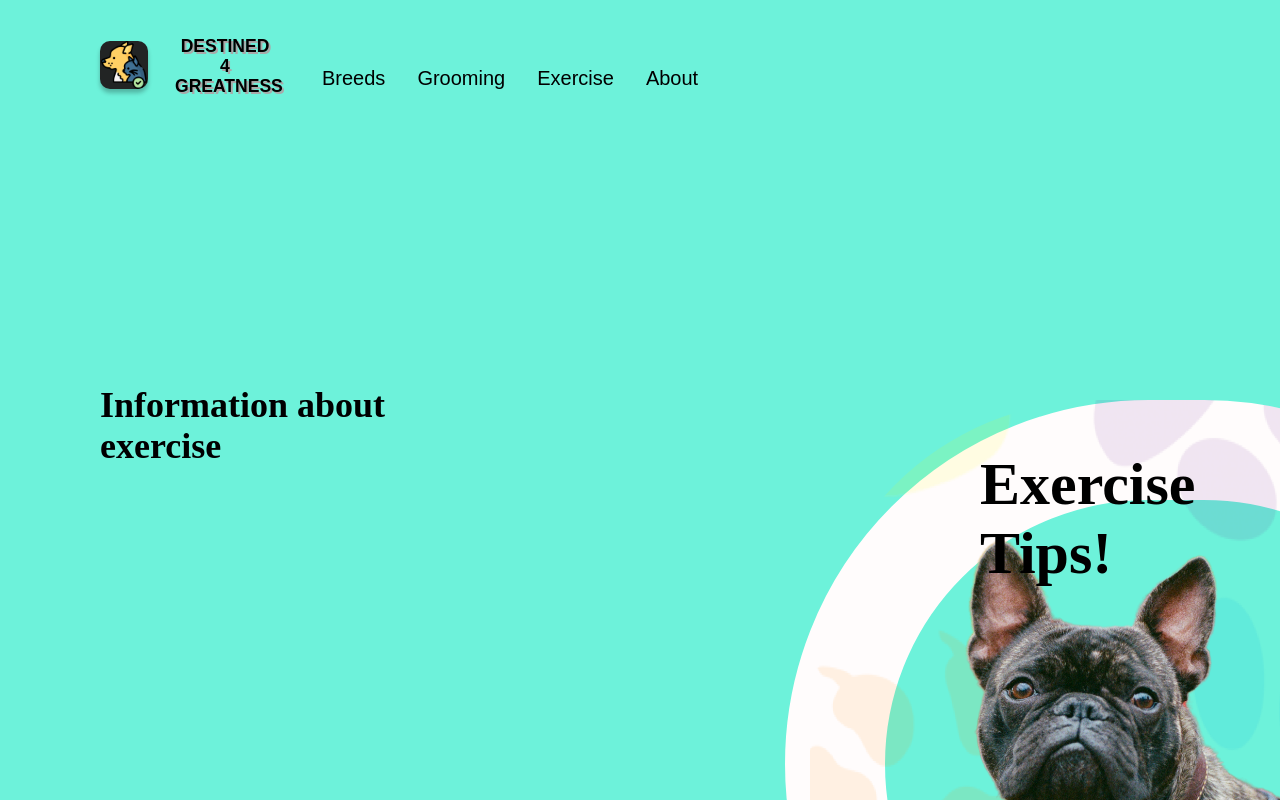
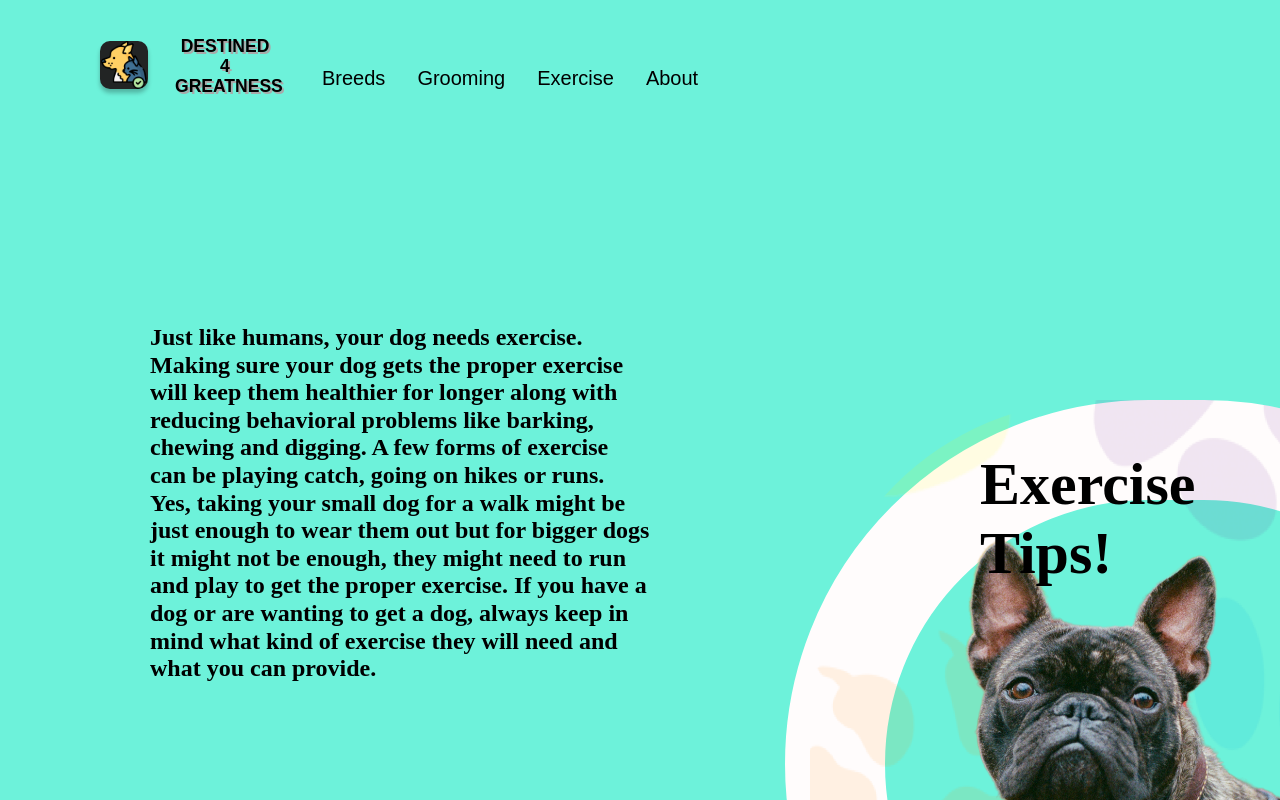
Before and after one commit to bsoncarty1/Destined_For_Greatness, a PHP site: page /Exercise.html in a window 1280 px wide; the page is wider, and only the part inside the window is pictured. Run offline with PHP 8.4, Linux system fonts and the light colour scheme.

Commit message:
added text to the exercise page

```diff
--- a/CSS/style.css
+++ b/CSS/style.css
@@ -256,6 +256,17 @@ select {
     font-size: 30px;
 }
 
+.exerciseInfo{
+    color: black;
+    position: absolute;
+    width: 500px;
+    left: 150px;
+    top: 300px;
+    font-size: 24px;
+    font-family: Serif;
+    font-weight: bolder;
+}
+
 /*******************************************ABOUT PAGE****************************************************************/
 
 #PictureofHannah {
--- a/Exercise.html
+++ b/Exercise.html
@@ -30,8 +30,13 @@
 <div class="homepagedog">
     <img id="buckydog" src="Images/bucky.png" alt="picture of dog">
 </div>
-<div class="homepageinfo">
-    <h2>Information about exercise</h2>
+<div class="exerciseInfo">
+    <p>Just like humans, your dog needs exercise. Making sure your dog gets the proper exercise will keep them
+        healthier for longer along with reducing behavioral problems like barking, chewing and digging. A few forms of
+        exercise can be playing catch, going on hikes or runs. Yes, taking your small dog for a walk might be just
+        enough to wear them out but for bigger dogs it might not be enough, they might need to run and play to get the
+        proper exercise. If you have a dog or are wanting to get a dog, always keep in mind what kind of exercise they
+        will need and what you can provide. </p>
 </div>
 <div class="ExerciseTips">
     <h1>Exercise Tips!</h1>
```
